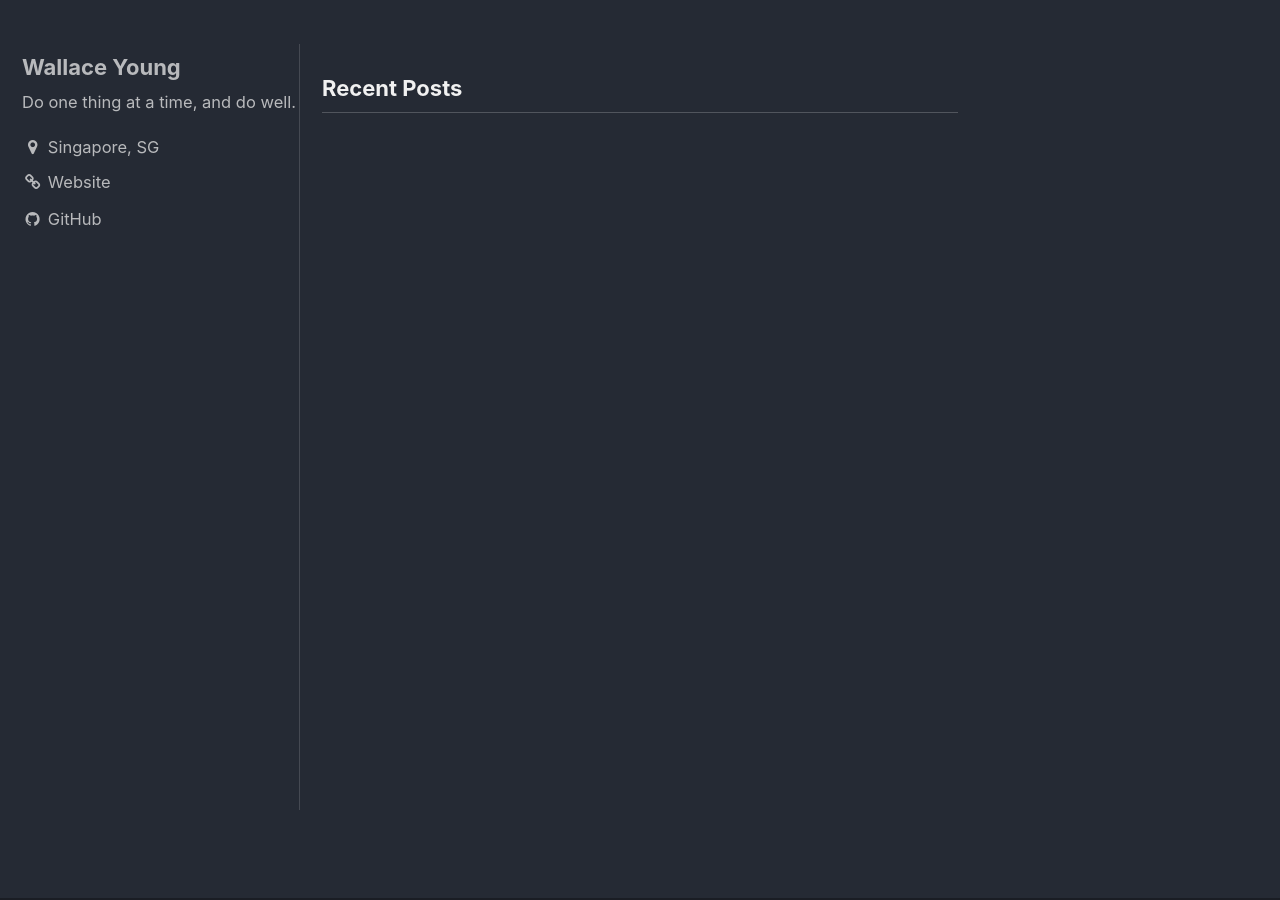
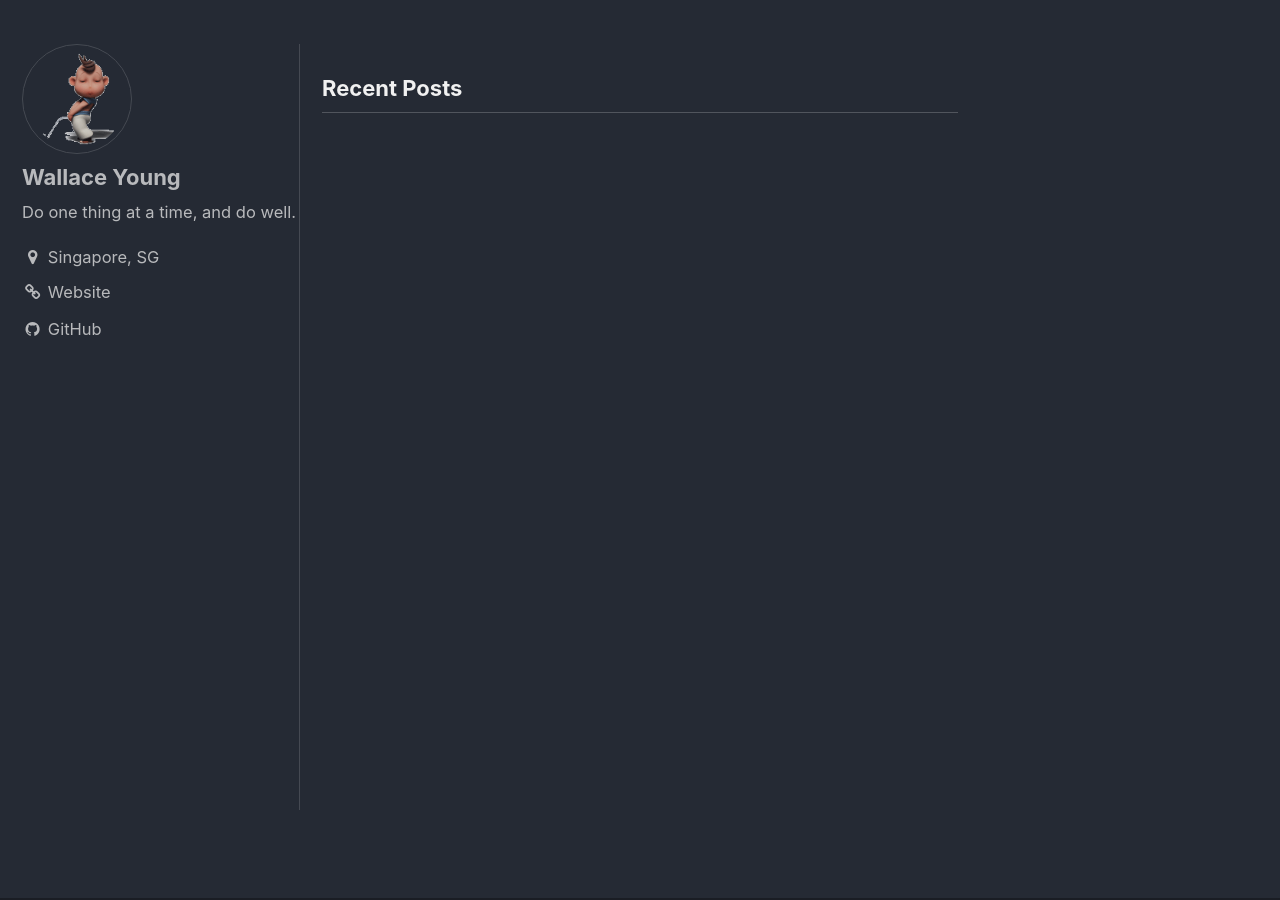
Before and after one commit to firstmustok/firstmustok.github.io, a Jekyll site: the page built from index.html, in a window 1280 px wide and 900 px high. Built offline with Jekyll 4.4.1, drawn with Linux system fonts in a browser that asks for light colours; the list of posts is cut into pages by our own code.

Commit message:
Add avatar

```diff
--- a/_config.yml
+++ b/_config.yml
@@ -90,7 +90,7 @@ naver-site-verification  :
 # Site Author
 author:
   name             : *name # *name is a YAML reference pointing to the &anchor earlier
-#  avatar           : "/assets/images/michael-rose.jpg"
+  avatar           : "/assets/images/avatar.gif"
   bio              : "Do one thing at a time, and do well."
   location         : "Singapore, SG"
   email            :
```
Also changed, not shown: assets/images/avatar.gif (added).
